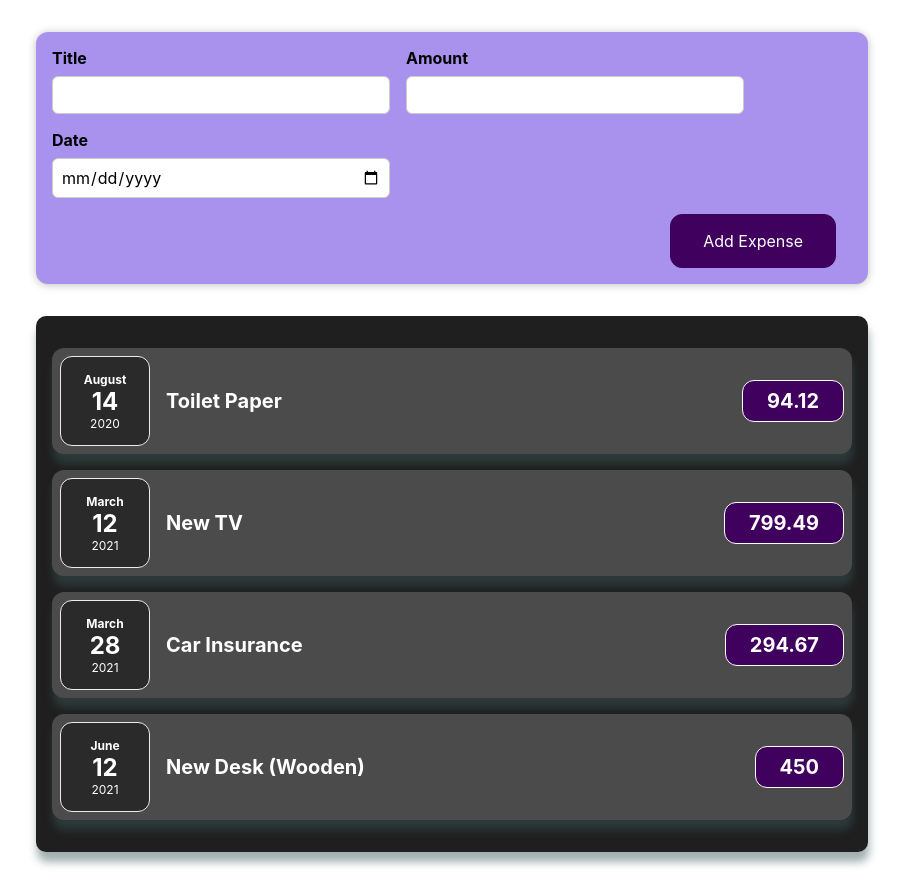
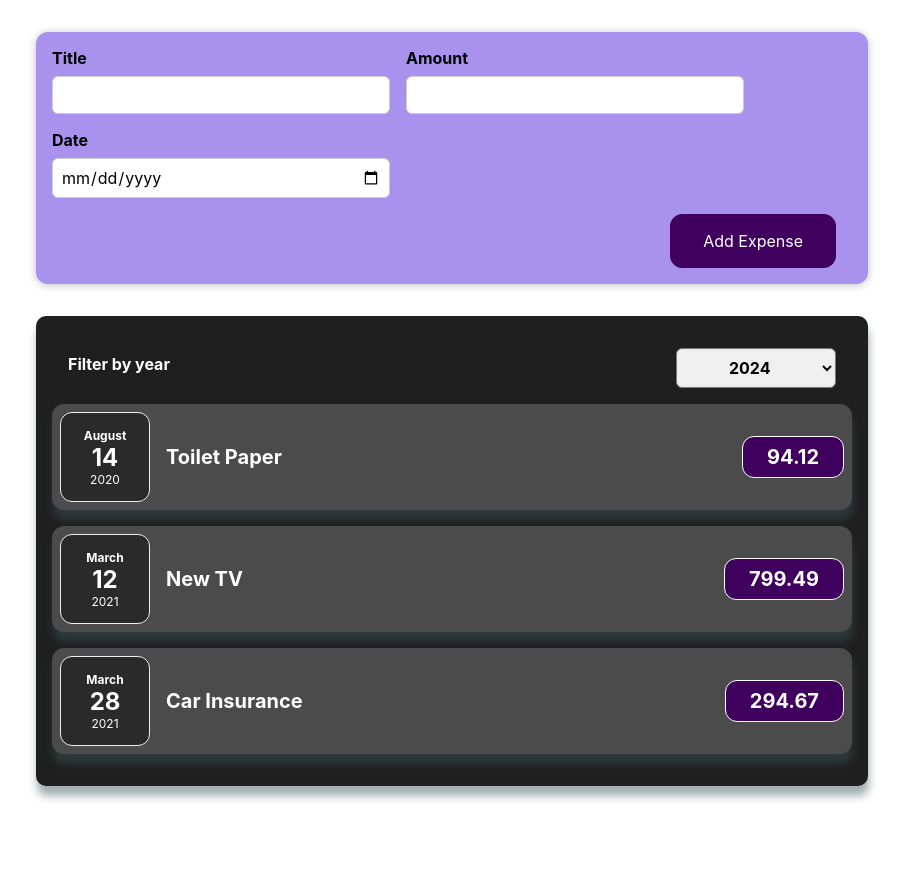
Before and after one commit to Offhazar/lesson, a React (Create React App) app: page / in a window 1280 px wide. Shown: the whole page, without its empty margins (188-1093 px from the left). After the commit the page ends 818 px from the top, so only its background shows below. Built offline with nearby package versions, Linux system fonts and the light colour scheme.

Commit message:
lesson 15

```diff
--- a/src/App.js
+++ b/src/App.js
@@ -2,7 +2,7 @@ import { useState } from 'react';
 import Expenses from './components/Expense/Expenses';
 import NewExpense from './components/NewExpense/NewExpense';
 
-const expenses = [
+const INIT_STATE = [
   {
     id: 'e1',
     title: 'Toilet Paper',
@@ -30,18 +30,27 @@ const expenses = [
 ];
 
 function App() {
-  const [expenseData, setExpenseData] = useState(expenses);
+  // const [expenseData, setExpenseData] = useState(expenses);
 
-  const addExpenseHundles = (expense) => {
-    console.log('in');
-    console.log(expense);
-    setExpenseData([...expenseData, expense]);
+  // const addExpenseHundles = (expense) => {
+  //   console.log('in');
+  //   console.log(expense);
+  //   setExpenseData([...expenseData, expense]);
+  // };
+
+  const [expenses, setExpenses] = useState(INIT_STATE);
+
+  const addExpenseHundler = (props) => {
+    console.log(props);
+    setExpenses((prevState) => {
+      return [props, ...prevState];
+    });
   };
 
   return (
     <div>
-      <NewExpense onAddExpense={addExpenseHundles} />
-      <Expenses expenses={expenseData} />
+      <NewExpense onAddEXpnese={addExpenseHundler} />
+      <Expenses expenses={expenses} />
     </div>
   );
 }
--- a/src/components/Expense/Expenses.js
+++ b/src/components/Expense/Expenses.js
@@ -2,16 +2,34 @@ import React from 'react';
 import ExpenseItem from './ExpenseItem';
 import './Expenses.css';
 import Card from '../../UI/Card';
+import ExpensesFilter from './ExpensesFilter';
+import { useState } from 'react/cjs/react.development';
 
 function Expenses(props) {
+  const [filteredYear, setfilteredYear] = useState('2021');
+
+  const filterChangeHundler = (selectYear) => {
+    console.log(selectYear);
+  };
   return (
     <Card className="expenses">
-      {/* <ExpenseItem
+      <ExpensesFilter onChangeFilter={filterChangeHundler} />
+      <ExpenseItem
         title={props.expenses[0].title}
         amount={props.expenses[0].amount}
         date={props.expenses[0].date}
-      /> */}
-      {props.expenses.map((el, id) => {
+      />
+      <ExpenseItem
+        title={props.expenses[1].title}
+        amount={props.expenses[1].amount}
+        date={props.expenses[1].date}
+      />
+      <ExpenseItem
+        title={props.expenses[2].title}
+        amount={props.expenses[2].amount}
+        date={props.expenses[2].date}
+      />
+      {/* {props.expenses.map((el, id) => {
         return (
           <ExpenseItem
             title={el.title}
@@ -20,7 +38,7 @@ function Expenses(props) {
             key={id}
           />
         );
-      })}
+      })} */}
     </Card>
   );
 }
--- /dev/null
+++ b/src/components/Expense/ExpensesFilter.css
@@ -0,0 +1,24 @@
+.expenses-filter {
+  color: white;
+  padding: 0 1rem;
+}
+
+.expenses-filter__control {
+  display: flex;
+  width: 100%;
+  align-items: center;
+  justify-content: space-between;
+  margin: 1rem 0;
+}
+
+.expenses-filter label {
+  font-weight: bold;
+  margin-bottom: 0.5rem;
+}
+
+.expenses-filter select {
+  font: inherit;
+  padding: 0.5rem 3rem;
+  font-weight: bold;
+  border-radius: 6px;
+}
--- /dev/null
+++ b/src/components/Expense/ExpensesFilter.js
@@ -0,0 +1,24 @@
+import React from 'react';
+import './ExpensesFilter.css';
+
+const ExpensesFilter = (props) => {
+  const selectChangeHundler = (event) => {
+    props.onChangeFilter(event.target.value);
+  };
+
+  return (
+    <div className="expenses-filter">
+      <div className="expenses-filter__control">
+        <label>Filter by year</label>
+        <select onChange={selectChangeHundler}>
+          <option value="2024">2024</option>
+          <option value="2023">2023</option>
+          <option value="2022">2022</option>
+          <option value="2021">2021</option>
+        </select>
+      </div>
+    </div>
+  );
+};
+
+export default ExpensesFilter;
--- a/src/components/NewExpense/ExpenseForm.js
+++ b/src/components/NewExpense/ExpenseForm.js
@@ -25,8 +25,7 @@ const ExpenseForm = (props) => {
       date: new Date(enteredDate),
     };
 
-    props.onSaveExpenseData(data);
-
+    props.onSaveExpenseDate(data);
     setTitle('');
     setAmount('');
     setDate('');
--- a/src/components/NewExpense/NewExpense.js
+++ b/src/components/NewExpense/NewExpense.js
@@ -5,17 +5,19 @@ import './NewExpense.css';
 //это не врапер компонента
 const NewExpense = (props) => {
   //lifting up method
-  const saveExpenseDateHundler = (data) => {
-    let expenseData = {
-      ...data,
+
+  const saveExpenseDataHundler = (enteredExpenseData) => {
+    const expenseData = {
+      ...enteredExpenseData,
       id: Math.random().toString(),
     };
-    props.onAddExpense(expenseData);
+
+    props.onAddEXpnese(expenseData);
   };
 
   return (
     <div className="new-expense">
-      <ExpenseForm onSaveExpenseData={saveExpenseDateHundler} />
+      <ExpenseForm onSaveExpenseDate={saveExpenseDataHundler} />
     </div>
   );
 };
```
